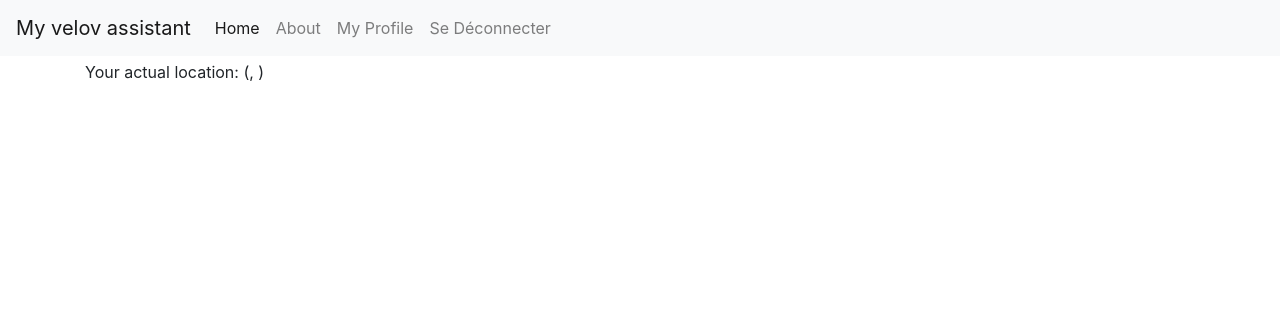
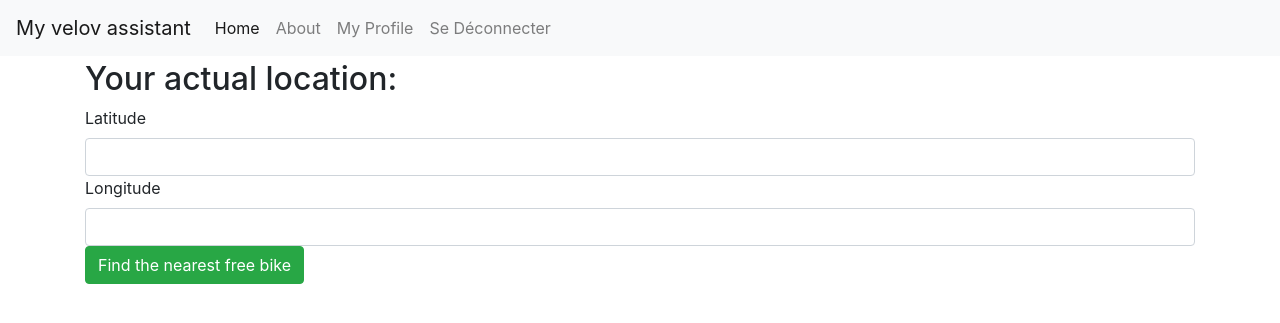
Before and after one commit to thefifthagreement/my-velov, a Django app: page / in a window 1280 px wide. Shown: the top 323 px of the page. Run offline with Django 3.2, Linux system fonts and the light colour scheme; the visitor is signed in with stand-in values (Sample User, id 1); some libraries are stand-ins or nearby versions.

Commit message:
get the nearest free bike form

```diff
--- a/my_velov_assistant/assistant/tests.py
+++ b/my_velov_assistant/assistant/tests.py
@@ -70,10 +70,10 @@ class DistanceTestCase(TestCase):
 
     def test_nearest_free_bike(self):
         nearest = get_nearest_free_bike(Point(45.7730961, 4.8418148), self.stations)
-        self.assertEqual(nearest.number, 1)
+        self.assertEqual(nearest[0].number, 1)
 
     def test_nearest_free_place(self):
         nearest = get_nearest_free_place(Point(45.7730961, 4.8418148), self.stations)
-        self.assertEqual(nearest.number, 3)
+        self.assertEqual(nearest[0].number, 3)
 
     # destination format
--- a/my_velov_assistant/assistant/views.py
+++ b/my_velov_assistant/assistant/views.py
@@ -1,7 +1,27 @@
 from django.contrib.auth.decorators import login_required
 from django.shortcuts import render
+
+from my_velov_assistant.assistant.point import Point
+from my_velov_assistant.assistant.stations import get_nearest_free_bike, get_stations
 
 
 @login_required
 def index(request):
+    # get the nearest station with a free bike
+    if request.method == "POST":
+
+        # the position of the user
+        latitude = request.POST.get("latitude")
+        longitude = request.POST.get("longitude")
+        position = Point(latitude=float(latitude), longitude=float(longitude))
+
+        # read the stations
+        stations = get_stations()
+        nearest, distance = get_nearest_free_bike(position, stations)
+
+        context = {
+            "nearest_free_bike": nearest.name,
+            "distance": round(distance, 2),
+        }
+        return render(request=request, context=context, template_name="pages/home.html")
     return render(request=request, template_name="pages/home.html")
--- a/my_velov_assistant/static/js/project.js
+++ b/my_velov_assistant/static/js/project.js
@@ -7,8 +7,8 @@ function getLocation() {
           lat: position.coords.latitude,
           lng: position.coords.longitude,
         };
-        document.getElementById("latitude").innerHTML = `latitude:${pos.lat}`
-        document.getElementById("longitude").innerHTML = `longitude:${pos.lng}`
+        document.getElementById("latitude").value = `${pos.lat}`
+        document.getElementById("longitude").value = `${pos.lng}`
       },
       () => {
         console.log("Error: Your browser doesn't support geolocation.")
--- a/my_velov_assistant/templates/base.html
+++ b/my_velov_assistant/templates/base.html
@@ -83,7 +83,6 @@
       {% endif %}
 
       {% block content %}
-        <p>Your actual location: (<b id="latitude" name="latitude"></b>, <b id="longitude" name="longitude"></b>)</p>
       {% endblock content %}
 
     </div> <!-- /container -->
--- a/my_velov_assistant/templates/pages/home.html
+++ b/my_velov_assistant/templates/pages/home.html
@@ -1 +1,23 @@
 {% extends "base.html" %}
+
+{% block content %}
+<form class="form" action="{% url 'home' %}" method="POST">
+    {% csrf_token %}
+    <div class="form-group">
+        <h2>Your actual location:</h2>
+        <label for="latitude">Latitude</label>
+        <input class="form-control" id="latitude" name="latitude">
+        <label for="longitude">Longitude</label>
+        <input class="form-control" id="longitude" name="longitude">
+        <button type="submit" class="btn btn-success">Find the nearest free bike</button>
+    </div>
+
+</form>
+
+{% if nearest_free_bike %}
+    <p>The nearest free bike is at {{ nearest_free_bike }} station.</p>
+    <p>The distance is {{ distance }} km.</p>
+{% endif %}
+
+
+{% endblock %}
```
Also changed, not shown: my_velov_assistant/assistant/stations.py (+16 -14 lines), my_velov_assistant/assistant/migrations/0004_point.py (added).
